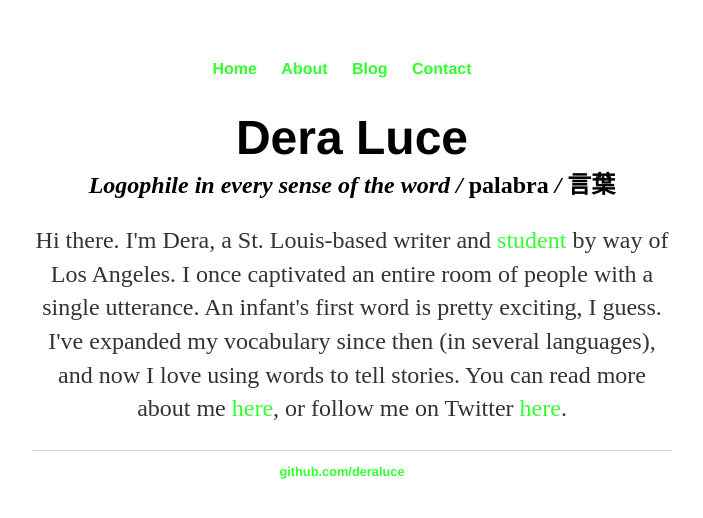
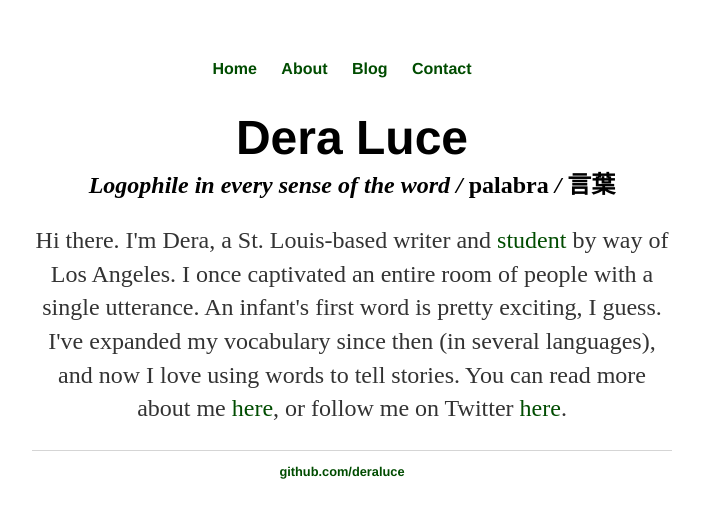
Before and after one commit to DeraLuce/DeraLuce.github.io, a Jekyll site: the page built from index.html, in a window 1280 px wide. Shown: the top 518 px of the page, without its empty margins (288-991 px from the left). Built offline with Jekyll 4.4.1, drawn with Linux system fonts in a browser that asks for light colours.

Commit message:
Update main.css

```diff
--- a/css/main.css
+++ b/css/main.css
@@ -14,7 +14,7 @@ nav ul li, footer ul li {
 }
 a {
     text-decoration: none;
-    color: #32ff32;
+    color: #004c00;
 }
 a:hover {
     text-decoration: underline;
```
